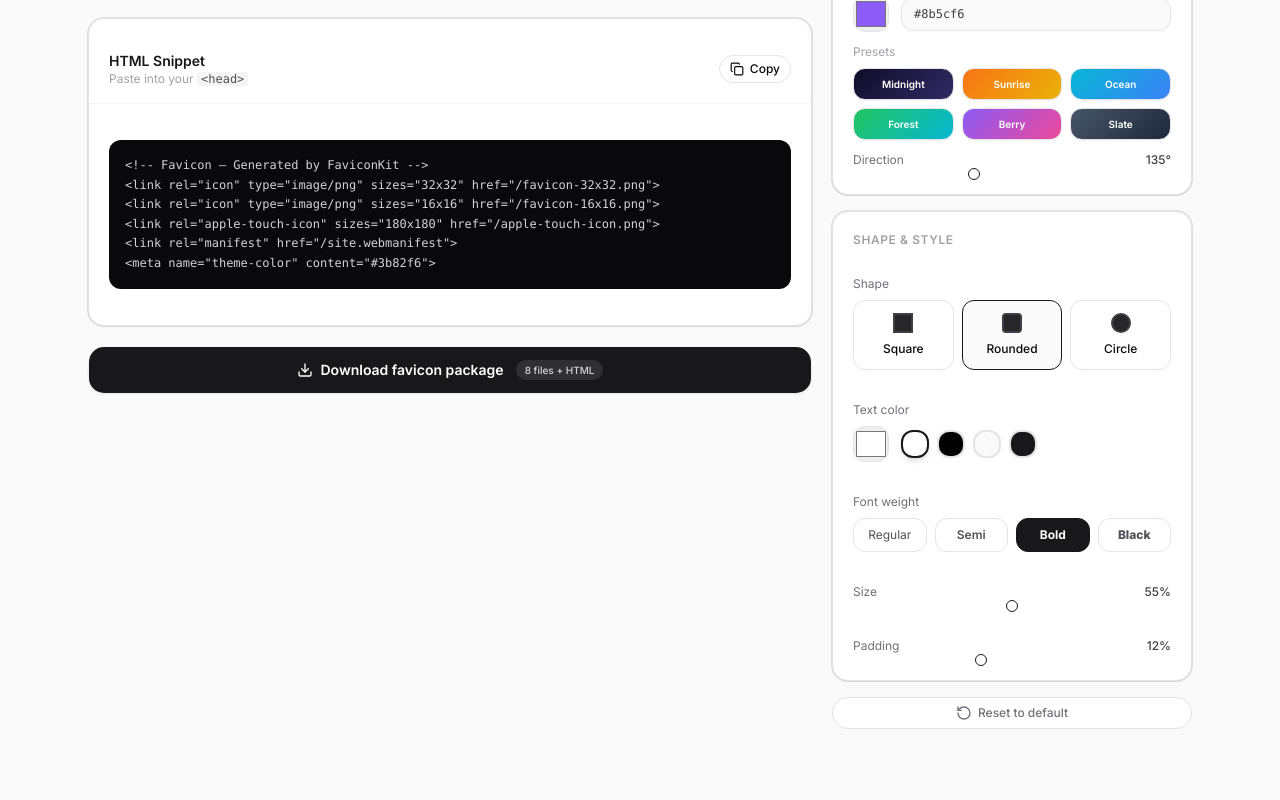
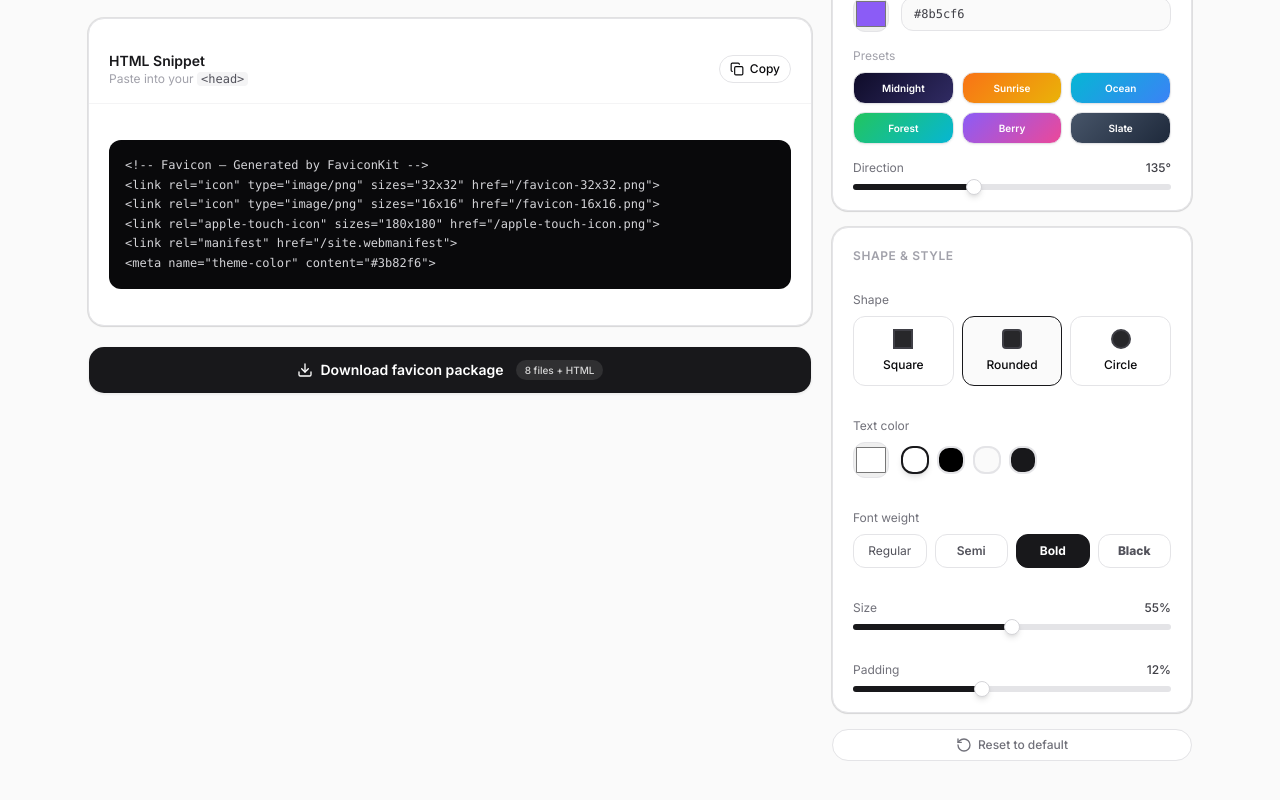
Before and after one commit to tonymphomilanzi/favicon-generator, a Next.js app: page / in a window 1280 px wide. Shown: the part 952-1752 px from the top of the page. Built offline with nearby package versions, Linux system fonts and the light colour scheme.

Commit message:
Fixed Slider component not showing error

```diff
--- a/components/FaviconGenerator.tsx
+++ b/components/FaviconGenerator.tsx
@@ -76,7 +76,6 @@ const GRADIENT_PRESETS = [
   { label: "Slate", from: "#475569", to: "#1e293b" },
 ];
 
-// Pure unicode symbols — no emojis
 const CURATED_ICONS = [
   "★", "♦", "●", "▲", "◆",
   "✦", "⬡", "◈", "❋", "⊕",
@@ -122,7 +121,6 @@ function drawFavicon(
       ? size * 0.22
       : 0;
 
-  // Clip to shape
   ctx.beginPath();
   if (config.shape === "circle") {
     ctx.arc(size / 2, size / 2, size / 2, 0, Math.PI * 2);
@@ -133,7 +131,6 @@ function drawFavicon(
   ctx.save();
   ctx.clip();
 
-  // Background
   if (config.bgType !== "transparent") {
     if (config.bgType === "gradient") {
       const angle = (config.gradientDir * Math.PI) / 180;
@@ -153,7 +150,6 @@ function drawFavicon(
 
   ctx.restore();
 
-  // Text / Symbol
   const content =
     config.inputMode === "text" ? config.text : config.selectedIcon;
   const displayText = content.slice(0, 2);
@@ -190,8 +186,6 @@ export default function FaviconGenerator() {
     }
   }, [config]);
 
-  // ── HTML snippet ─────────────────────────────────────────────────────────
-
   const htmlSnippet = `<!-- Favicon — Generated by FaviconKit -->
 <link rel="icon" type="image/png" sizes="32x32" href="/favicon-32x32.png">
 <link rel="icon" type="image/png" sizes="16x16" href="/favicon-16x16.png">
@@ -222,8 +216,6 @@ export default function FaviconGenerator() {
     null,
     2
   );
-
-  // ── Download ─────────────────────────────────────────────────────────────
 
   const handleDownload = async () => {
     setDownloading(true);
@@ -278,15 +270,11 @@ For Webflow: upload via Site Settings > Favicon
     }
   };
 
-  // ── Copy ─────────────────────────────────────────────────────────────────
-
   const handleCopy = () => {
     navigator.clipboard.writeText(htmlSnippet);
     setCopied(true);
     setTimeout(() => setCopied(false), 2000);
   };
-
-  // ─── Render ───────────────────────────────────────────────────────────────
 
   return (
     <TooltipProvider>
@@ -333,20 +321,17 @@ For Webflow: upload via Site Settings > Favicon
                     : "border-zinc-200 bg-zinc-100"
                 } p-3`}
               >
-                {/* Window controls + tab strip */}
                 <div
                   className={`mb-3 flex items-center gap-2 rounded-lg ${
                     darkPreview ? "bg-zinc-800" : "bg-white"
                   } px-3 py-2 shadow-sm`}
                 >
-                  {/* Traffic lights */}
                   <div className="flex gap-1.5">
                     <div className="h-2.5 w-2.5 rounded-full bg-zinc-300" />
                     <div className="h-2.5 w-2.5 rounded-full bg-zinc-300" />
                     <div className="h-2.5 w-2.5 rounded-full bg-zinc-300" />
                   </div>
                   <Separator orientation="vertical" className="mx-1 h-4" />
-                  {/* Active tab */}
                   <div
                     className={`flex items-center gap-2 rounded-md px-3 py-1.5 ${
                       darkPreview ? "bg-zinc-700" : "bg-zinc-100"
@@ -376,7 +361,6 @@ For Webflow: upload via Site Settings > Favicon
                   </div>
                 </div>
 
-                {/* Address bar */}
                 <div
                   className={`flex items-center gap-2 rounded-lg px-3 py-2 ${
                     darkPreview ? "bg-zinc-800" : "bg-white"
@@ -593,7 +577,6 @@ For Webflow: upload via Site Settings > Favicon
 
             {config.bgType !== "transparent" && (
               <>
-                {/* Preset swatches */}
                 <div className="mb-3 flex flex-wrap gap-2">
                   {PRESET_COLORS.map((c) => (
                     <Tooltip key={c}>
@@ -615,7 +598,6 @@ For Webflow: upload via Site Settings > Favicon
                   ))}
                 </div>
 
-                {/* Color 1 picker */}
                 <div className="flex items-center gap-3">
                   <input
                     type="color"
@@ -632,8 +614,7 @@ For Webflow: upload via Site Settings > Favicon
                 </div>
 
                 {config.bgType === "gradient" && (
-                  <div className="mt-4 space-y-3">
-                    {/* Color 2 picker */}
+                  <div className="mt-4 space-y-4">
                     <div className="flex items-center gap-3">
                       <input
                         type="color"
@@ -649,7 +630,6 @@ For Webflow: upload via Site Settings > Favicon
                       />
                     </div>
 
-                    {/* Gradient presets */}
                     <div>
                       <p className="mb-2 text-xs text-zinc-400">Presets</p>
                       <div className="grid grid-cols-3 gap-2">
@@ -673,8 +653,10 @@ For Webflow: upload via Site Settings > Favicon
 
                     {/* Direction slider */}
                     <div>
-                      <div className="mb-1.5 flex justify-between">
-                        <span className="text-xs text-zinc-500">Direction</span>
+                      <div className="mb-2 flex items-center justify-between">
+                        <span className="text-xs text-zinc-500">
+                          Direction
+                        </span>
                         <span className="text-xs font-medium text-zinc-700">
                           {config.gradientDir}&deg;
                         </span>
@@ -685,7 +667,6 @@ For Webflow: upload via Site Settings > Favicon
                         step={45}
                         value={[config.gradientDir]}
                         onValueChange={([v]) => update("gradientDir", v)}
-                        className="w-full"
                       />
                     </div>
                   </div>
@@ -700,7 +681,6 @@ For Webflow: upload via Site Settings > Favicon
               Shape &amp; Style
             </p>
 
-            {/* Shape picker */}
             <div className="mb-4">
               <p className="mb-2 text-xs text-zinc-500">Shape</p>
               <div className="flex gap-2">
@@ -729,7 +709,6 @@ For Webflow: upload via Site Settings > Favicon
               </div>
             </div>
 
-            {/* Text color */}
             {config.inputMode === "text" && (
               <div className="mb-4">
                 <p className="mb-2 text-xs text-zinc-500">Text color</p>
@@ -758,7 +737,6 @@ For Webflow: upload via Site Settings > Favicon
               </div>
             )}
 
-            {/* Font weight */}
             {config.inputMode === "text" && (
               <div className="mb-4">
                 <p className="mb-2 text-xs text-zinc-500">Font weight</p>
@@ -789,7 +767,7 @@ For Webflow: upload via Site Settings > Favicon
 
             {/* Size slider */}
             <div className="mb-4">
-              <div className="mb-1.5 flex justify-between">
+              <div className="mb-2 flex items-center justify-between">
                 <span className="text-xs text-zinc-500">Size</span>
                 <span className="text-xs font-medium text-zinc-700">
                   {config.fontSize}%
@@ -801,13 +779,12 @@ For Webflow: upload via Site Settings > Favicon
                 step={1}
                 value={[config.fontSize]}
                 onValueChange={([v]) => update("fontSize", v)}
-                className="w-full"
               />
             </div>
 
             {/* Padding slider */}
             <div>
-              <div className="mb-1.5 flex justify-between">
+              <div className="mb-2 flex items-center justify-between">
                 <span className="text-xs text-zinc-500">Padding</span>
                 <span className="text-xs font-medium text-zinc-700">
                   {config.padding}%
@@ -819,7 +796,6 @@ For Webflow: upload via Site Settings > Favicon
                 step={1}
                 value={[config.padding]}
                 onValueChange={([v]) => update("padding", v)}
-                className="w-full"
               />
             </div>
           </Card>
--- a/components/ui/slider.tsx
+++ b/components/ui/slider.tsx
@@ -2,7 +2,6 @@
 
 import * as React from "react"
 import { Slider as SliderPrimitive } from "radix-ui"
-
 import { cn } from "@/lib/utils"
 
 function Slider({
@@ -11,6 +10,7 @@ function Slider({
   value,
   min = 0,
   max = 100,
+  orientation = "horizontal",
   ...props
 }: React.ComponentProps<typeof SliderPrimitive.Root>) {
   const _values = React.useMemo(
@@ -30,26 +30,36 @@ function Slider({
       value={value}
       min={min}
       max={max}
+      orientation={orientation}
       className={cn(
-        "relative flex w-full touch-none items-center select-none data-disabled:opacity-50 data-vertical:h-full data-vertical:min-h-40 data-vertical:w-auto data-vertical:flex-col",
+        "relative flex w-full touch-none items-center select-none data-disabled:opacity-50",
+        orientation === "vertical"
+          ? "h-full min-h-40 w-auto flex-col"
+          : "flex-row",
         className
       )}
       {...props}
     >
       <SliderPrimitive.Track
         data-slot="slider-track"
-        className="relative grow overflow-hidden rounded-full bg-muted data-horizontal:h-1 data-horizontal:w-full data-vertical:h-full data-vertical:w-1"
+        className={cn(
+          "relative grow overflow-hidden rounded-full bg-zinc-200",
+          orientation === "vertical" ? "h-full w-1.5" : "h-1.5 w-full"
+        )}
       >
         <SliderPrimitive.Range
           data-slot="slider-range"
-          className="absolute bg-primary select-none data-horizontal:h-full data-vertical:w-full"
+          className={cn(
+            "absolute bg-primary",
+            orientation === "vertical" ? "w-full" : "h-full"
+          )}
         />
       </SliderPrimitive.Track>
       {Array.from({ length: _values.length }, (_, index) => (
         <SliderPrimitive.Thumb
           data-slot="slider-thumb"
           key={index}
-          className="relative block size-3 shrink-0 rounded-full border border-ring bg-white ring-ring/50 transition-[color,box-shadow] select-none after:absolute after:-inset-2 hover:ring-3 focus-visible:ring-3 focus-visible:outline-hidden active:ring-3 disabled:pointer-events-none disabled:opacity-50"
+          className="relative block size-4 shrink-0 rounded-full border border-zinc-300 bg-white shadow-md ring-ring/50 transition-[color,box-shadow] select-none after:absolute after:-inset-2 hover:ring-2 hover:ring-ring/50 focus-visible:ring-2 focus-visible:ring-ring focus-visible:outline-none active:ring-2 disabled:pointer-events-none disabled:opacity-50"
         />
       ))}
     </SliderPrimitive.Root>
```
